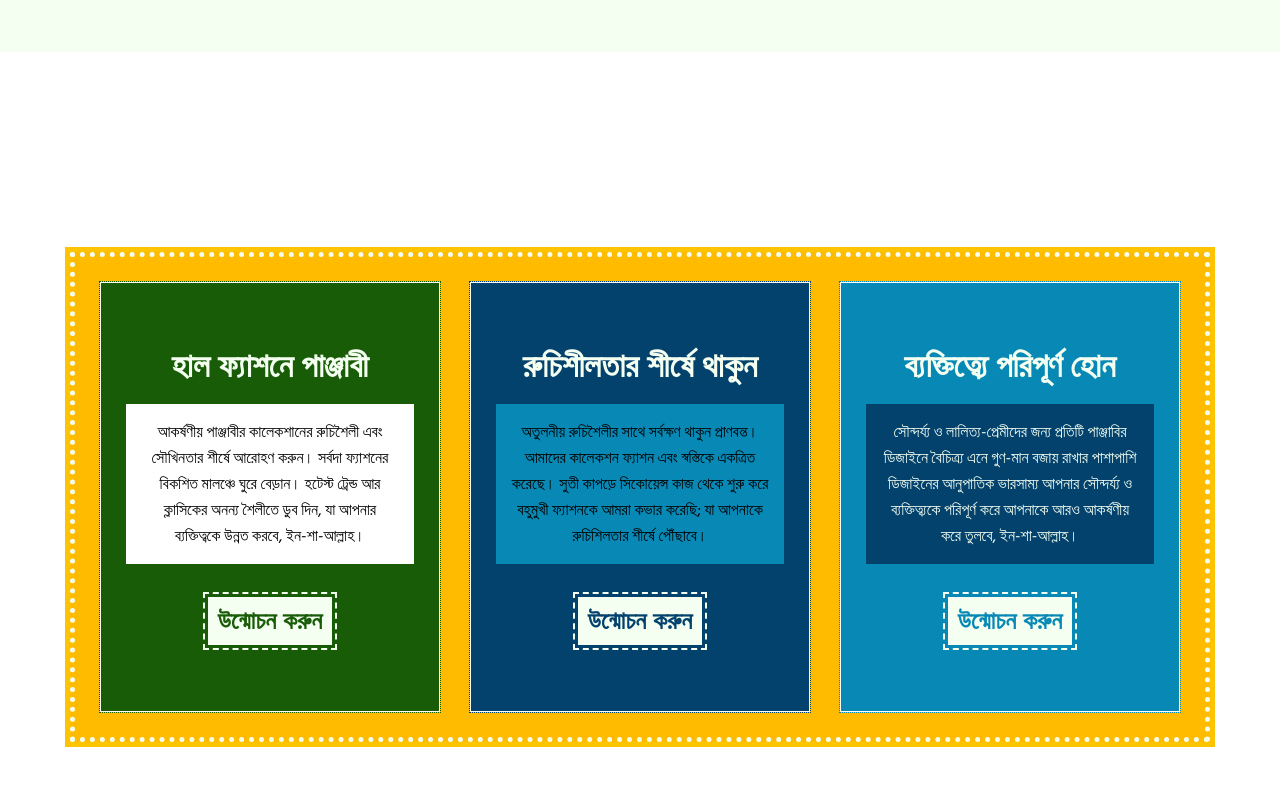
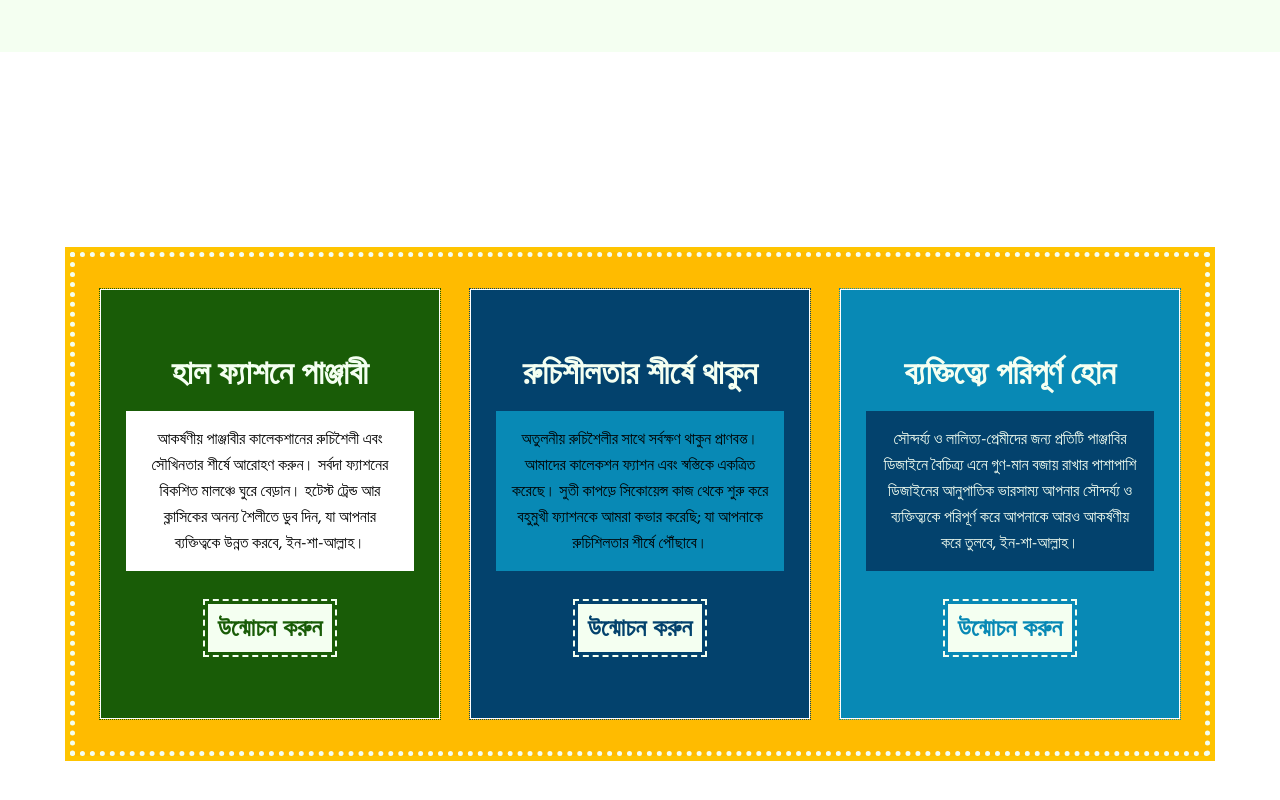
Before and after one commit to SurgeEthics/CSS-Practice02, a plain HTML site: page index.html in a window 1280 px wide. Shown: the part 748-1548 px from the top of the page. Drawn offline with Linux system fonts and the light colour scheme.

Commit message:
Update style.css

```diff
--- a/style.css
+++ b/style.css
@@ -103,8 +103,8 @@
     background-size: contain;
     width: 1140px;
     max-width: 100%;
-    /*height: 63vh;
-    max-height: 100%;*/
+    height: 63vh;
+    max-height: 100%;
     border: 5px dotted #F4FFF1;
     outline: 5px solid rgb(255, 196, 0);
 }
```
